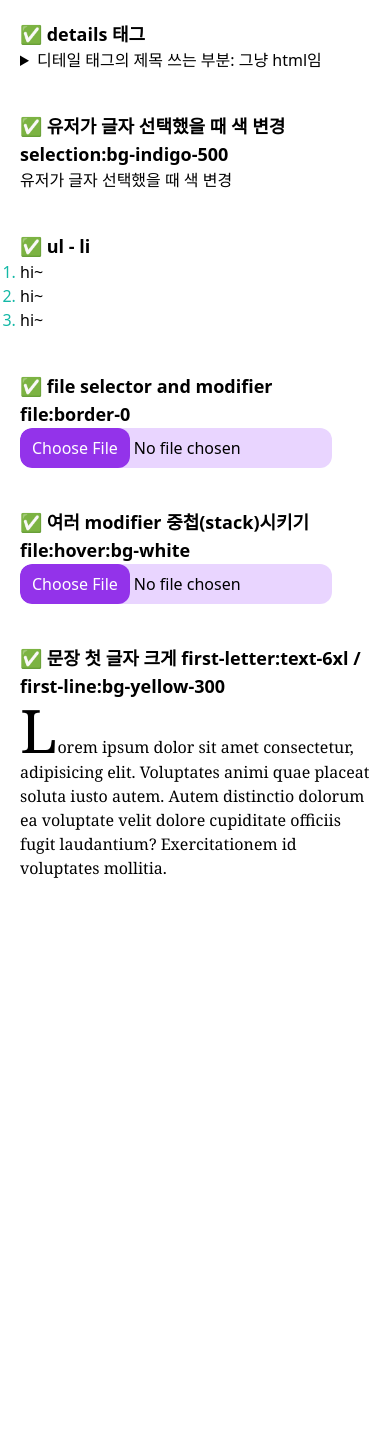
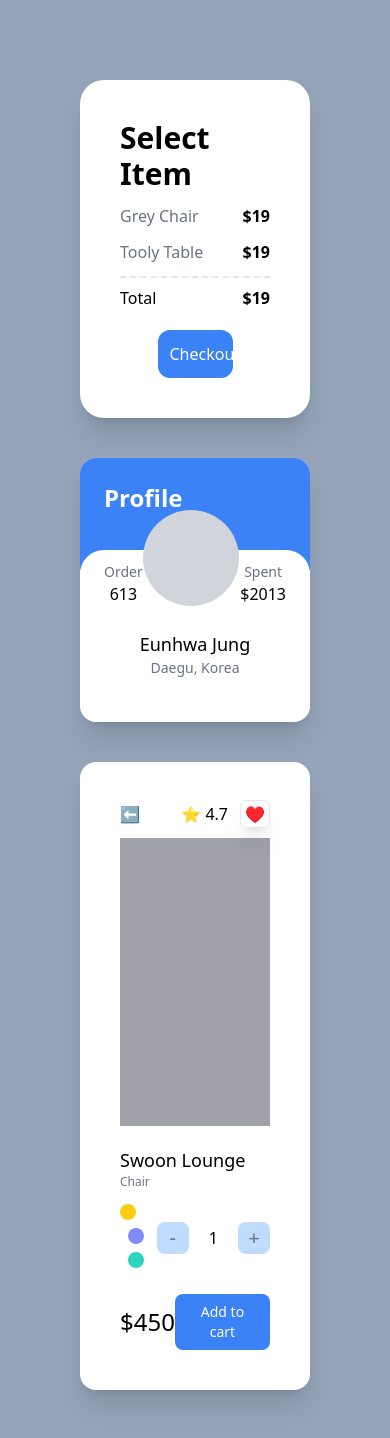
Before and after one commit to summereuna/carrot-market, a Next.js app: page / in a window 390 px wide. Shown: the top 1438 px of the page. Before the commit the page ends 900 px from the top, so only its background shows below. Built offline with nearby package versions, Linux system fonts and the light colour scheme.

Commit message:
TIL: tailwind responsive modifier

```diff
--- a/pages/index.tsx
+++ b/pages/index.tsx
@@ -1,66 +1,111 @@
 import type { NextPage } from "next";
 const Home: NextPage = () => {
   return (
-    <div className="flex flex-col space-y-10 p-5">
-      <div>
-        <h2 className="font-semibold text-lg">✅ details 태그</h2>
-        <details className="select-none open:text-white open:bg-red-400">
-          <summary className="cursor-pointer">
-            디테일 태그의 제목 쓰는 부분: 그냥 html임
-          </summary>
-          <span>컨텐츠츠츠</span>
-        </details>
+    <div className="bg-slate-400 py-20 px-20 grid gap-10 lg:grid-cols-2 xl:grid-cols-3 min-h-screen xl:place-content-center">
+      {/* 첫 번째: 계산서 */}
+      <div className="bg-white p-10 rounded-3xl shadow-xl">
+        <span className="font-semibold text-3xl">Select Item</span>
+        <div className="my-3 flex-col space-y-3">
+          <div className="flex justify-between">
+            <span className="text-gray-500">Grey Chair</span>
+            <span className="font-semibold">$19</span>
+          </div>
+          <div className="flex justify-between">
+            <span className="text-gray-500">Tooly Table</span>
+            <span className="font-semibold">$19</span>
+          </div>
+        </div>
+        <div className="flex justify-between pt-2 border-t-2 border-dashed">
+          <span>Total</span>
+          <span className="font-semibold">$19</span>
+        </div>
+        <button className="mt-5 bg-blue-500 text-white p-3 text-center rounded-xl w-1/2 mx-auto block hover:bg-teal-500 active:bg-yellow-400 focus:text-blue-800 transition">
+          Checkout
+        </button>
       </div>
-
-      <div>
-        <h2 className="font-semibold text-lg">
-          ✅ 유저가 글자 선택했을 때 색 변경 selection:bg-indigo-500
-        </h2>
-        <span className="selection:bg-indigo-500 selection:text-white">
-          유저가 글자 선택했을 때 색 변경
-        </span>
+      {/* 두 번째: 프로필*/}
+      <div className="bg-white rounded-2xl shadow-xl overflow-hidden group">
+        <div className="bg-blue-500 p-6 pb-14 xl:pb-40 flex justify-between text-2xl">
+          <span className="text-white font-semibold">Profile</span>
+        </div>
+        <div className="rounded-3xl p-6 relative -top-5 bg-white">
+          <div className="flex relative -top-16 items-end justify-between">
+            <div className="flex flex-col items-center">
+              <span className="text-sm text-gray-500">Order</span>
+              <span className="font-medium">613</span>
+            </div>
+            <div className="h-24 w-24 bg-gray-300 rounded-full group-hover:bg-yellow-400 transition" />
+            <div className="flex flex-col items-center">
+              <span className="text-sm text-gray-500">Spent</span>
+              <span className="font-medium">$2013</span>
+            </div>
+          </div>
+          <div className="relative flex flex-col items-center -mt-10 ">
+            <span className="text-lg font-medium">Eunhwa Jung</span>
+            <span className="text-sm text-gray-500">Daegu, Korea</span>
+          </div>
+        </div>
       </div>
-
-      <div>
-        <h2 className="font-semibold text-lg">✅ ul - li</h2>
-        <ul className="list-decimal marker:text-teal-500">
-          <li>hi~</li>
-          <li>hi~</li>
-          <li>hi~</li>
-        </ul>
+      {/* 세 번째: 제품 화면 */}
+      <div className="bg-white p-10 rounded-2xl shadow-xl lg:col-span-2 xl:col-span-1">
+        <div className="flex justify-between items-center mb-3">
+          <span>⬅️</span>
+          <div className="space-x-3">
+            <span>⭐️ 4.7</span>
+            <span className="shadow-xl px-1 py-0.5 rounded-md text-red-500 border">
+              ♥️
+            </span>
+          </div>
+        </div>
+        <div className="bg-zinc-400 h-72 mb-5"></div>
+        <div className="flex flex-col">
+          <span className="font-medium text-lg">Swoon Lounge</span>
+          <span className="text-xs text-gray-500">Chair</span>
+          <div className="mt-3 mb-5 flex justify-between items-center">
+            <div className="space-x-2">
+              <button
+                id="btn-yellow"
+                className="w-4 h-4 rounded-full bg-yellow-400 focus:ring-2 ring-offset-2 ring-yellow-200 transition"
+              ></button>
+              <button
+                id="btn-indigo"
+                className="w-4 h-4 rounded-full bg-indigo-400 focus:ring-2 ring-offset-2 ring-indigo-200 transition"
+              ></button>
+              <button
+                id="btn-teal"
+                className="w-4 h-4 rounded-full bg-teal-400 focus:ring-2 ring-offset-2 ring-teal-200 transition"
+              ></button>
+            </div>
+            <div className="flex items-center space-x-5">
+              <button className="rounded-lg p-0.8 bg-blue-200 flex justify-center items-center w-8 aspect-square text-xl text-gray-500">
+                -
+              </button>
+              <span>1</span>
+              <button className="rounded-lg p-0.8 bg-blue-200 flex justify-center items-center w-8 aspect-square text-xl text-gray-500">
+                +
+              </button>
+            </div>
+          </div>
+          <div className="flex justify-between items-center">
+            <span className="font-medium text-2xl">$450</span>
+            <button className="bg-blue-500 text-center text-white rounded-lg px-5 py-2 text-sm">
+              Add to cart
+            </button>
+          </div>
+        </div>
       </div>
-
-      <div>
-        <h2 className="font-semibold text-lg">
-          ✅ file selector and modifier file:border-0{" "}
-        </h2>
-        <input
-          type="file"
-          className="file:border-0 file:rounded-xl file:bg-purple-600 file:px-3 file:py-2 file:text-white bg-purple-200 rounded-xl"
-        />
-      </div>
-
-      <div>
-        <h2 className="font-semibold text-lg">
-          ✅ 여러 modifier 중첩(stack)시키기 file:hover:bg-white
-        </h2>
-        <input
-          type="file"
-          className="file:cursor-pointer file:hover:text-purple-600 file:hover:bg-white file:hover:border-purple-400 file:hover:border file:transition-colors file:border-0 file:rounded-xl file:bg-purple-600 file:px-3 file:py-2 file:text-white bg-purple-200 rounded-xl"
-        />
-      </div>
-
-      <div>
-        <h2 className="font-semibold text-lg">
-          ✅ 문장 첫 글자 크게 first-letter:text-6xl / first-line:bg-yellow-300
-        </h2>
-        <p className="first-letter:text-6xl font-serif first-letter:hover:text-indigo-300 hover:first-line:bg-yellow-300">
-          Lorem ipsum dolor sit amet consectetur, adipisicing elit. Voluptates
-          animi quae placeat soluta iusto autem. Autem distinctio dolorum ea
-          voluptate velit dolore cupiditate officiis fugit laudantium?
-          Exercitationem id voluptates mollitia.
-        </p>
-      </div>
+      {/*
+        반응형을 만들 때, 사람들은 보통 먼저 데스크탑 버전 부터 생각한 후 그걸 모바일 버전에 적용시킴
+        tailwind는 뒤집어져 있음, 모든 클래스가 모바일에 우선 적용된다.
+        그러고 나서 큰 화면을 위해 디자인을 변경해야 한다.
+        크게 만들면 못생...
+        화면이 커지면 좌우로 3열이 정렬되게 보이게 만들어보자
+        - [] sm
+        - [] md
+        - [] lg
+        - [] xl
+        - [] 2xl
+  */}
     </div>
   );
 };
```
